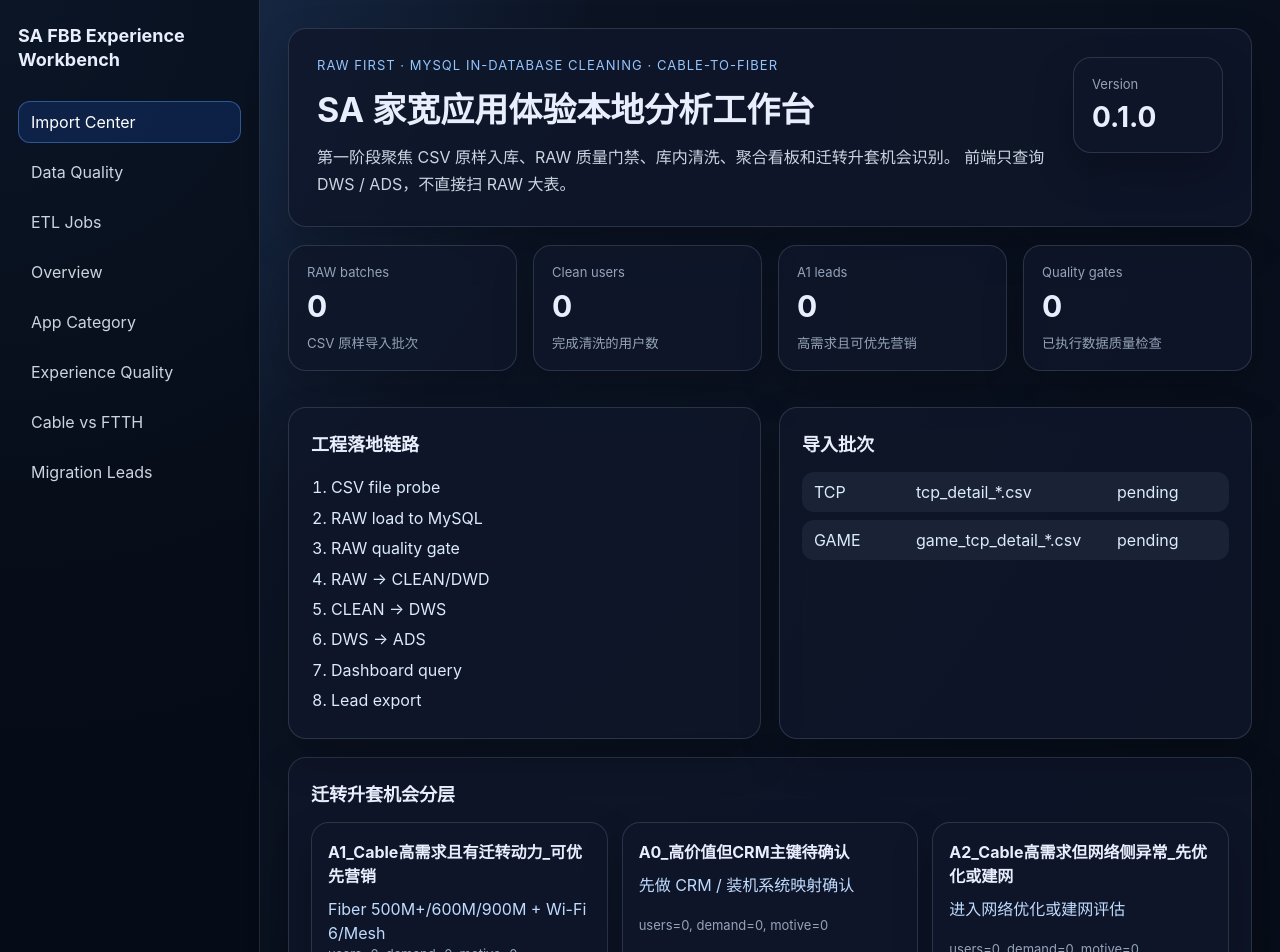
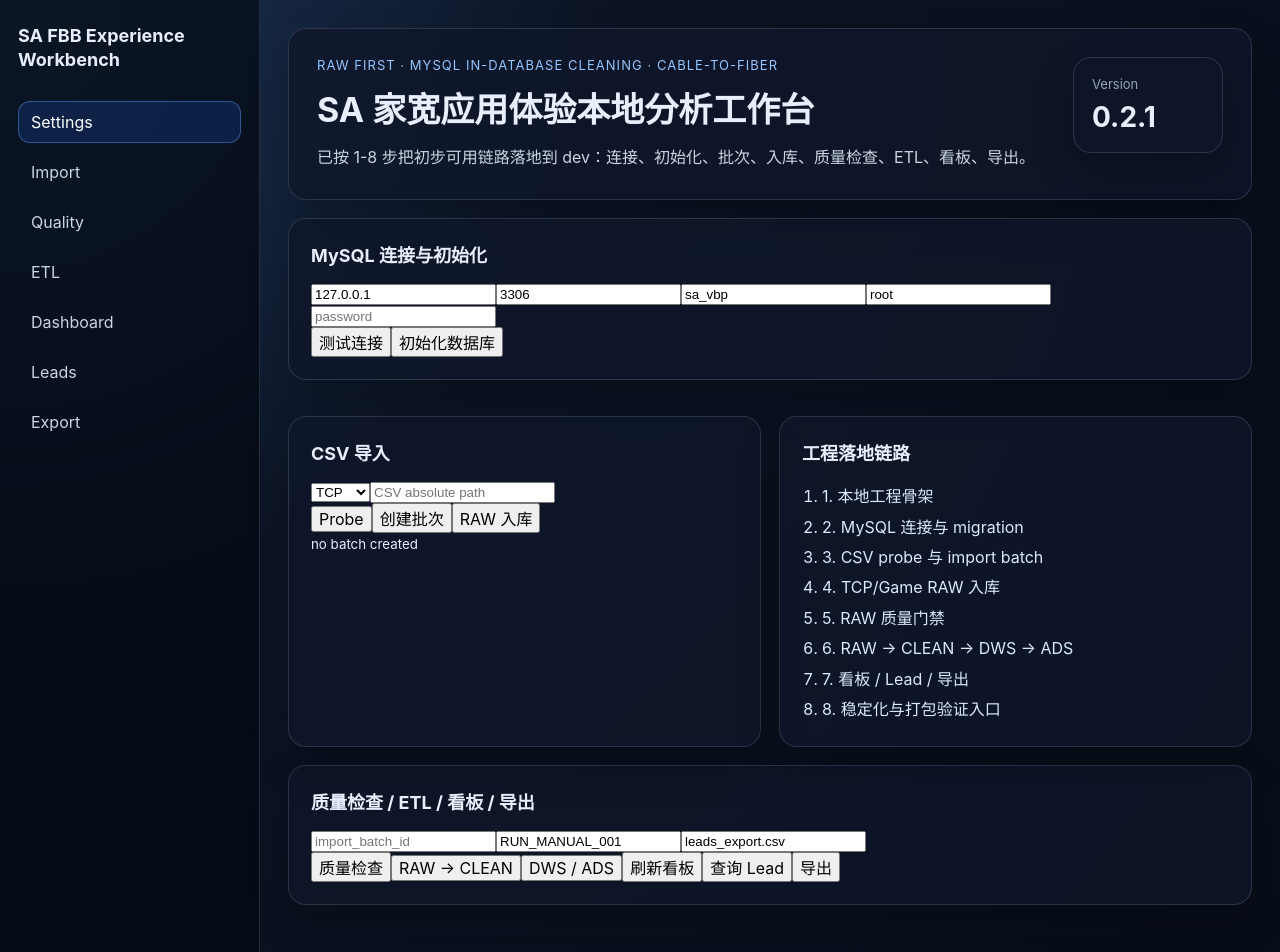
Before and after one commit to zhou-yang-personal/sa-fbb-experience-workbench, a React (Vite) app: page / in a window 1280 px wide. Shown: the top 952 px of the page. Built offline with nearby package versions, Linux system fonts and the light colour scheme.

Commit message:
feat: implement initial usable workflow UI

```diff
--- a/src/App.tsx
+++ b/src/App.tsx
@@ -1,37 +1,64 @@
-import { dashboardMetrics, importBatches, migrationLeadSummary } from './shared/mockData';
+import { useMemo, useState } from 'react';
+import { api } from './shared/tauriApi';
+import type { DashboardOverview, ImportBatchResult, LeadUserRow, MetricCard, MySqlSettings } from './shared/types';
 
-const modules = [
-  'Import Center',
-  'Data Quality',
-  'ETL Jobs',
-  'Overview',
-  'App Category',
-  'Experience Quality',
-  'Cable vs FTTH',
-  'Migration Leads',
-];
+const defaultSettings: MySqlSettings = {
+  host: '127.0.0.1',
+  port: 3306,
+  database: 'sa_vbp',
+  user: 'root',
+  secret: '',
+  local_infile: true,
+};
 
 const pipelineSteps = [
-  'CSV file probe',
-  'RAW load to MySQL',
-  'RAW quality gate',
-  'RAW → CLEAN/DWD',
-  'CLEAN → DWS',
-  'DWS → ADS',
-  'Dashboard query',
-  'Lead export',
+  '1. 本地工程骨架',
+  '2. MySQL 连接与 migration',
+  '3. CSV probe 与 import batch',
+  '4. TCP/Game RAW 入库',
+  '5. RAW 质量门禁',
+  '6. RAW → CLEAN → DWS → ADS',
+  '7. 看板 / Lead / 导出',
+  '8. 稳定化与打包验证入口',
 ];
 
 function App() {
+  const [settings, setSettings] = useState<MySqlSettings>(defaultSettings);
+  const [dataType, setDataType] = useState<'tcp' | 'game'>('tcp');
+  const [filePath, setFilePath] = useState('');
+  const [importBatchId, setImportBatchId] = useState('');
+  const [analysisRunId, setAnalysisRunId] = useState('RUN_MANUAL_001');
+  const [outputPath, setOutputPath] = useState('leads_export.csv');
+  const [log, setLog] = useState<string[]>([]);
+  const [batch, setBatch] = useState<ImportBatchResult | null>(null);
+  const [qualityMetrics, setQualityMetrics] = useState<MetricCard[]>([]);
+  const [overview, setOverview] = useState<DashboardOverview | null>(null);
+  const [leads, setLeads] = useState<LeadUserRow[]>([]);
+
+  const allMetrics = useMemo(() => overview?.metrics ?? qualityMetrics, [overview, qualityMetrics]);
+
+  function appendLog(message: string) {
+    setLog((items) => [`${new Date().toLocaleTimeString()} ${message}`, ...items].slice(0, 30));
+  }
+
+  async function runAction(label: string, action: () => Promise<unknown>) {
+    try {
+      const result = await action();
+      appendLog(`${label}: ${JSON.stringify(result)}`);
+      return result;
+    } catch (error) {
+      appendLog(`${label} failed: ${error instanceof Error ? error.message : String(error)}`);
+      return null;
+    }
+  }
+
   return (
     <main className="app-shell">
       <aside className="sidebar">
         <div className="brand">SA FBB Experience Workbench</div>
         <nav>
-          {modules.map((item) => (
-            <button key={item} type="button" className="nav-item">
-              {item}
-            </button>
+          {['Settings', 'Import', 'Quality', 'ETL', 'Dashboard', 'Leads', 'Export'].map((item) => (
+            <button key={item} type="button" className="nav-item">{item}</button>
           ))}
         </nav>
       </aside>
@@ -41,64 +68,85 @@ function App() {
           <div>
             <p className="eyebrow">Raw First · MySQL in-database cleaning · Cable-to-Fiber</p>
             <h1>SA 家宽应用体验本地分析工作台</h1>
-            <p className="hero-text">
-              第一阶段聚焦 CSV 原样入库、RAW 质量门禁、库内清洗、聚合看板和迁转升套机会识别。
-              前端只查询 DWS / ADS，不直接扫 RAW 大表。
-            </p>
+            <p className="hero-text">已按 1-8 步把初步可用链路落地到 dev：连接、初始化、批次、入库、质量检查、ETL、看板、导出。</p>
           </div>
-          <div className="version-card">
-            <span>Version</span>
-            <strong>0.1.0</strong>
-          </div>
+          <div className="version-card"><span>Version</span><strong>0.2.1</strong></div>
         </header>
 
-        <section className="metric-grid">
-          {dashboardMetrics.map((metric) => (
-            <article key={metric.label} className="metric-card">
-              <span>{metric.label}</span>
-              <strong>{metric.value}</strong>
-              <small>{metric.hint}</small>
-            </article>
-          ))}
+        <section className="panel form-panel">
+          <h2>MySQL 连接与初始化</h2>
+          <div className="form-grid">
+            <input value={settings.host} onChange={(e) => setSettings({ ...settings, host: e.target.value })} placeholder="host" />
+            <input value={settings.port} onChange={(e) => setSettings({ ...settings, port: Number(e.target.value) })} placeholder="port" />
+            <input value={settings.database} onChange={(e) => setSettings({ ...settings, database: e.target.value })} placeholder="database" />
+            <input value={settings.user} onChange={(e) => setSettings({ ...settings, user: e.target.value })} placeholder="user" />
+            <input type="password" value={settings.secret} onChange={(e) => setSettings({ ...settings, secret: e.target.value })} placeholder="password" />
+          </div>
+          <div className="action-row">
+            <button onClick={() => runAction('db_test_connection', () => api.dbTestConnection(settings))}>测试连接</button>
+            <button onClick={() => runAction('db_initialize', () => api.dbInitialize(settings))}>初始化数据库</button>
+          </div>
         </section>
 
         <section className="two-column">
-          <article className="panel">
-            <h2>工程落地链路</h2>
-            <ol className="pipeline-list">
-              {pipelineSteps.map((step) => (
-                <li key={step}>{step}</li>
-              ))}
-            </ol>
+          <article className="panel form-panel">
+            <h2>CSV 导入</h2>
+            <select value={dataType} onChange={(e) => setDataType(e.target.value as 'tcp' | 'game')}><option value="tcp">TCP</option><option value="game">Game</option></select>
+            <input value={filePath} onChange={(e) => setFilePath(e.target.value)} placeholder="CSV absolute path" />
+            <div className="action-row">
+              <button onClick={() => runAction('import_probe_csv', () => api.importProbeCsv(filePath))}>Probe</button>
+              <button onClick={async () => {
+                const result = await runAction('import_create_batch', () => api.importCreateBatch(settings, dataType, filePath));
+                if (result && typeof result === 'object' && 'import_batch_id' in result) {
+                  const next = result as ImportBatchResult;
+                  setBatch(next);
+                  setImportBatchId(next.import_batch_id);
+                }
+              }}>创建批次</button>
+              <button onClick={() => runAction('import_start_raw_load', () => api.importStartRawLoad(settings, importBatchId, dataType, filePath))}>RAW 入库</button>
+            </div>
+            <small>{batch ? `current batch: ${batch.import_batch_id}` : 'no batch created'}</small>
           </article>
 
           <article className="panel">
-            <h2>导入批次</h2>
-            <div className="table-like">
-              {importBatches.map((batch) => (
-                <div key={batch.importBatchId} className="table-row">
-                  <span>{batch.dataType.toUpperCase()}</span>
-                  <span>{batch.sourceFileName}</span>
-                  <span>{batch.status}</span>
-                </div>
-              ))}
-            </div>
+            <h2>工程落地链路</h2>
+            <ol className="pipeline-list">{pipelineSteps.map((step) => <li key={step}>{step}</li>)}</ol>
           </article>
         </section>
 
-        <section className="panel">
-          <h2>迁转升套机会分层</h2>
-          <div className="lead-grid">
-            {migrationLeadSummary.map((lead) => (
-              <article key={lead.leadType} className="lead-card">
-                <strong>{lead.leadType}</strong>
-                <span>{lead.recommendedAction}</span>
-                <small>
-                  users={lead.userCount}, demand={lead.avgDemandScore}, motive={lead.avgMigrationMotiveScore}
-                </small>
-              </article>
-            ))}
+        <section className="panel form-panel">
+          <h2>质量检查 / ETL / 看板 / 导出</h2>
+          <div className="form-grid">
+            <input value={importBatchId} onChange={(e) => setImportBatchId(e.target.value)} placeholder="import_batch_id" />
+            <input value={analysisRunId} onChange={(e) => setAnalysisRunId(e.target.value)} placeholder="analysis_run_id" />
+            <input value={outputPath} onChange={(e) => setOutputPath(e.target.value)} placeholder="export path" />
           </div>
+          <div className="action-row">
+            <button onClick={async () => {
+              const result = await runAction('quality_get_batch_report', () => api.qualityGetBatchReport(settings, importBatchId));
+              if (Array.isArray(result)) setQualityMetrics(result as MetricCard[]);
+            }}>质量检查</button>
+            <button onClick={() => runAction('etl_start_clean_job', () => api.etlStartCleanJob(settings, importBatchId))}>RAW → CLEAN</button>
+            <button onClick={() => runAction('etl_start_aggregate_job', () => api.etlStartAggregateJob(settings, importBatchId, analysisRunId))}>DWS / ADS</button>
+            <button onClick={async () => {
+              const result = await runAction('dashboard_get_overview', () => api.dashboardGetOverview(settings, importBatchId, analysisRunId));
+              if (result && typeof result === 'object' && 'metrics' in result) setOverview(result as DashboardOverview);
+            }}>刷新看板</button>
+            <button onClick={async () => {
+              const result = await runAction('leads_query_users', () => api.leadsQueryUsers(settings, analysisRunId));
+              if (Array.isArray(result)) setLeads(result as LeadUserRow[]);
+            }}>查询 Lead</button>
+            <button onClick={() => runAction('export_leads_csv', () => api.exportLeadsCsv(settings, analysisRunId, outputPath))}>导出</button>
+          </div>
+        </section>
+
+        <section className="metric-grid">
+          {allMetrics.map((metric) => <article key={metric.label} className="metric-card"><span>{metric.label}</span><strong>{metric.value}</strong><small>{metric.hint}</small></article>)}
+        </section>
+
+        <section className="two-column">
+          <article className="panel"><h2>Lead 用户</h2><div className="table-like">{leads.map((lead) => <div key={lead.user_key} className="table-row lead-row"><span>{lead.demand_score}/{lead.migration_motive_score}</span><span>{lead.user_key}</span><span>{lead.lead_type}</span></div>)}</div></article>
+          <article className="panel"><h2>执行日志</h2><div className="log-list">{log.map((line) => <pre key={line}>{line}</pre>)}</div></article>
         </section>
       </section>
     </main>
```
